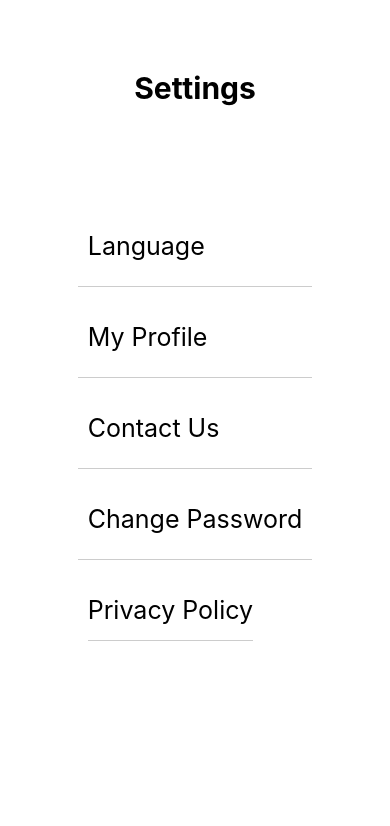
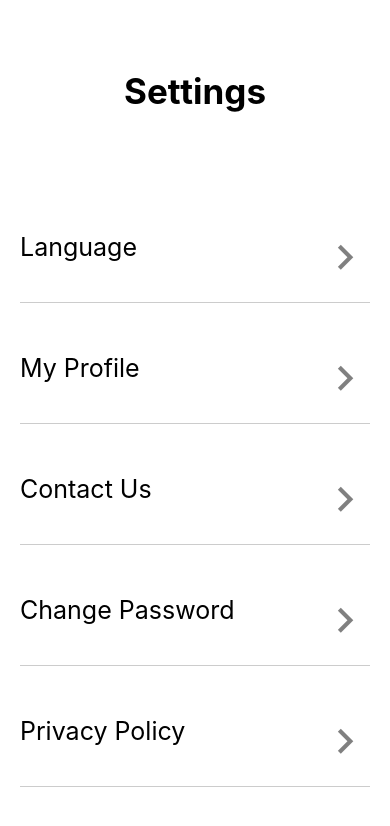
Before and after one commit to Sakyi-Ken/rn-assignment5-11262409, a React Native app in the folder assignment-5/: screen / in a window 390 px wide. Shown: the top 826 px of the page. Built offline with nearby package versions, Linux system fonts and the light colour scheme.

Commit message:
added theme text and its icon to switch between colors.

```diff
--- a/assignment-5/components/SettingsPage.jsx
+++ b/assignment-5/components/SettingsPage.jsx
@@ -1,51 +1,90 @@
-import React from 'react';
-import {View, FlatList, Text, StyleSheet} from 'react-native';
+import React, {useState} from 'react';
+import {View, FlatList, Text, StyleSheet, Switch, TouchableOpacity} from 'react-native';
+import Icon from 'react-native-vector-icons/MaterialCommunityIcons';
 
 const settingsData = [
-  {key: 'Language'},
-  {key: "My Profile"},
-  {key: "Contact Us"},
-  {key: "Change Password"},
-  {key: "Privacy Policy", addSeparator: true},
+  {name: 'Language', id: '1'},
+  {name: "My Profile", id: '2'},
+  {name: "Contact Us", id: '3'},
+  {name: "Change Password", id: '4'},
+  {name: "Privacy Policy", id:'5', addSeparator: true},
 ];
 
-export default function SettingsPage() {
-  const renderItem = ({item}) => (
+const Item = ({name})=> (
   <View style={settings.item}>
-      <Text style={settings.head}>{item.key}</Text>
-      {item.addSeparator && <View style={settings.separator}/> }
+    <Text style={settings.head}>{name}</Text>
+    <Icon name="chevron-right" size={50} color="gray"/>
+    {/* <Text style={settings.sign}>{'>'}</Text> */}
   </View>
 );
 
+export default function SettingsPage() {
+  // const renderItem = ({item}) => (
+  //   <View style={settings.item}>
+  //     <Text style={settings.head}>{item.key}</Text>
+  //     {item.addSeparator && <View style={settings.separator}/> }
+  //   </View>
+  // );
+
+  const renderItem = ({item}) => (
+    <>
+    <Item name={item.name} />
+    {item.addSeparator && <View style={settings.separator}/> }
+    </>
+  );
+
+  const [isEnabled, setIsEnabled] = useState(false);
+
+  // const [isDarkTheme, setIsDarkTheme] = useState(false);
+
+  // // const toggleTheme = () => {
+  // //   setIsDarkTheme(!isDarkTheme);
+  // // }
+
+  const toggleSwitch = () => setIsEnabled(previousState => !previousState);
+
   const renderHeader = () => (
-    <View style={settings.header}>
     <Text
       style={settings.headerText}>Settings
    </Text>
+  )
+
+  const renderFooter = () => (
+    <View style={settings.themeToggle}>
+        <Text style={settings.theme}>Theme</Text>
+        <Switch
+          trackColor={{false: "#767577", true: "lightgreen"}}
+          thumbColor={isEnabled ? "#f4f3f4" : "#f4f3f4"}
+          onValueChange={toggleSwitch}
+          value={isEnabled}
+        />
       </View>
   )
 
   const renderSeparator = () => (
     <View style={settings.separator}/>
   )
+
+
   return (
+    <View style={settings.container}>
       <FlatList
-    style={settings.container}
+        showsVerticalScrollIndicator={false}
         data={settingsData}
+        keyExtractor={item => item.id}
         renderItem={renderItem}
         ItemSeparatorComponent={renderSeparator}
-    ListHeaderComponent={renderHeader}>
-
-      {/* <Text style={settings.header}>Settings</Text>
-      <View style={settings.head}>
-        <Text >Language</Text>
-        <Text>My Profile</Text>
-        <Text>Contact Us</Text>
-        <Text>Change Password</Text>
-        <Text>Privacy Policy</Text>
-
-      </View> */}
+        ListHeaderComponent={renderHeader}
+        ListFooterComponent={renderFooter}>
       </FlatList>
+      {/* <TouchableOpacity onPress={toggleTheme}>
+          <Icon
+            name={isDarkTheme ? "weather-night" : "white-balance-sunny"}
+            size={24}
+            color={isDarkTheme ? "#FFF" : "#000"}
+          />
+        </TouchableOpacity> */}
+    </View>
   );
 }
 
@@ -54,34 +93,41 @@ const settings = StyleSheet.create({
     flex: 1,
     backgroundColor: '#fff',
     padding: 20,
-    marginTop: 40,
+    marginTop: 50,
   },
   headerText: {
-    fontSize: 30,
+    justifyContent:"center",
+    alignSelf: 'center',
+    fontSize: 35,
     fontWeight: 'bold',
-    marginBottom: 80,
-  },
-  header:{
-    padding: 10,
-    justifyContent: 'center',
-    alignItems: 'center',
+    marginBottom: 70,
   },
   head: {
     fontSize: 25,
-    marginBottom: 15,
-    justifyContent:'flex-start',
-    alignItems: 'flex-start',
-    alignSelf: 'flex-start'
+    marginBottom: 5,
   },
   item: {
-    marginTop: 25,
-    padding:10,
-    alignSelf: 'flex-start'
-
+    marginTop: 30,
+    paddingVertical: 20,
+    flexDirection: 'row',
+    justifyContent: 'space-between'
   },
   separator: {
     height: 1,
+    width: 350,
     backgroundColor: '#CCCCCC',
-    marginLeft: 0,
   },
+  themeToggle: {
+    marginTop: 50,
+    flexDirection: 'row',
+    justifyContent: 'space-between',
+  },
+  theme: {
+    fontSize: 28,
+    marginTop: 40,
+  },
+  sign:{
+    fontSize: 30,
+    color: 'gray'
+  }
 })
```
Lines whose indentation alone changed are shown as unchanged.
